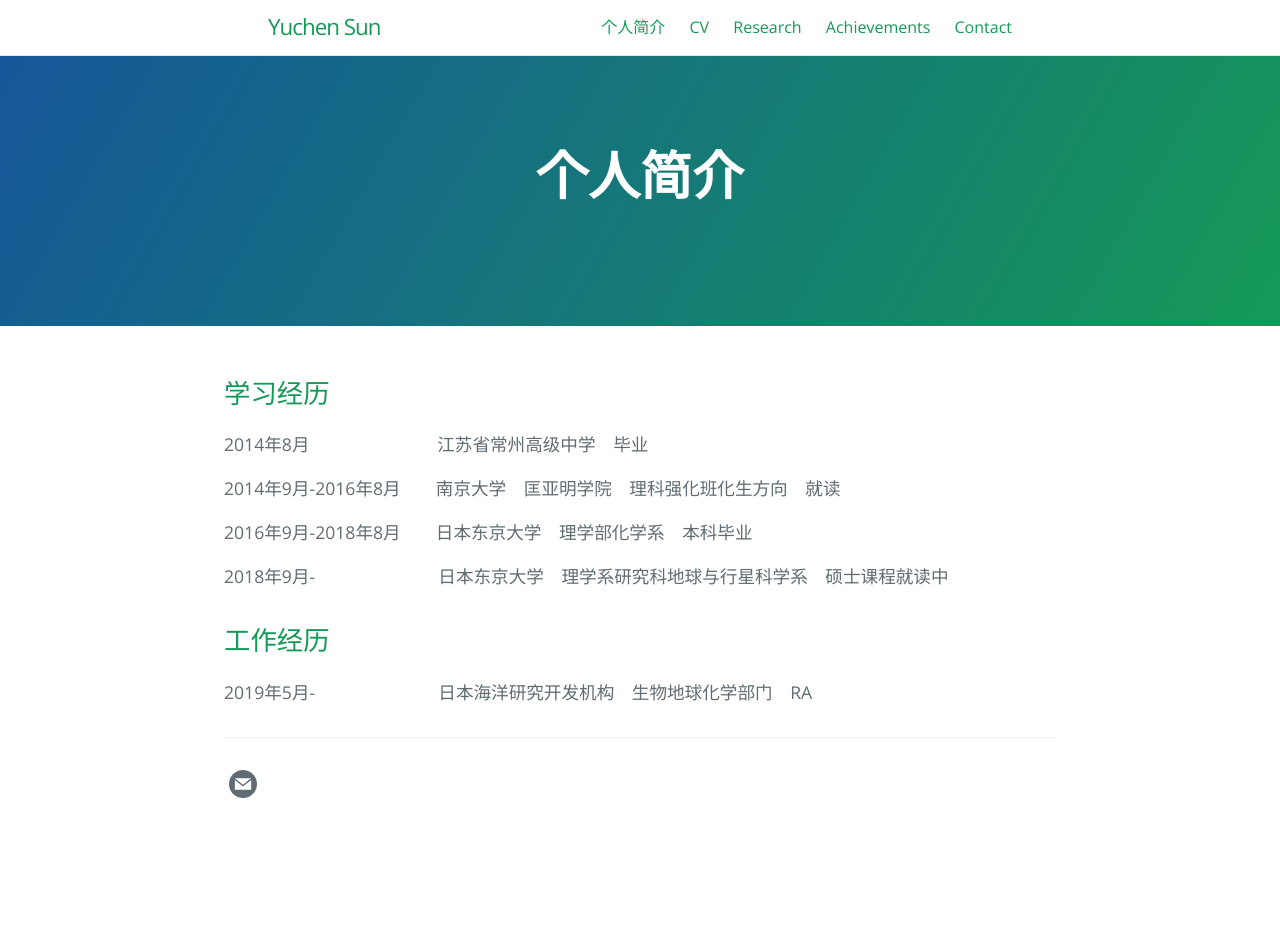
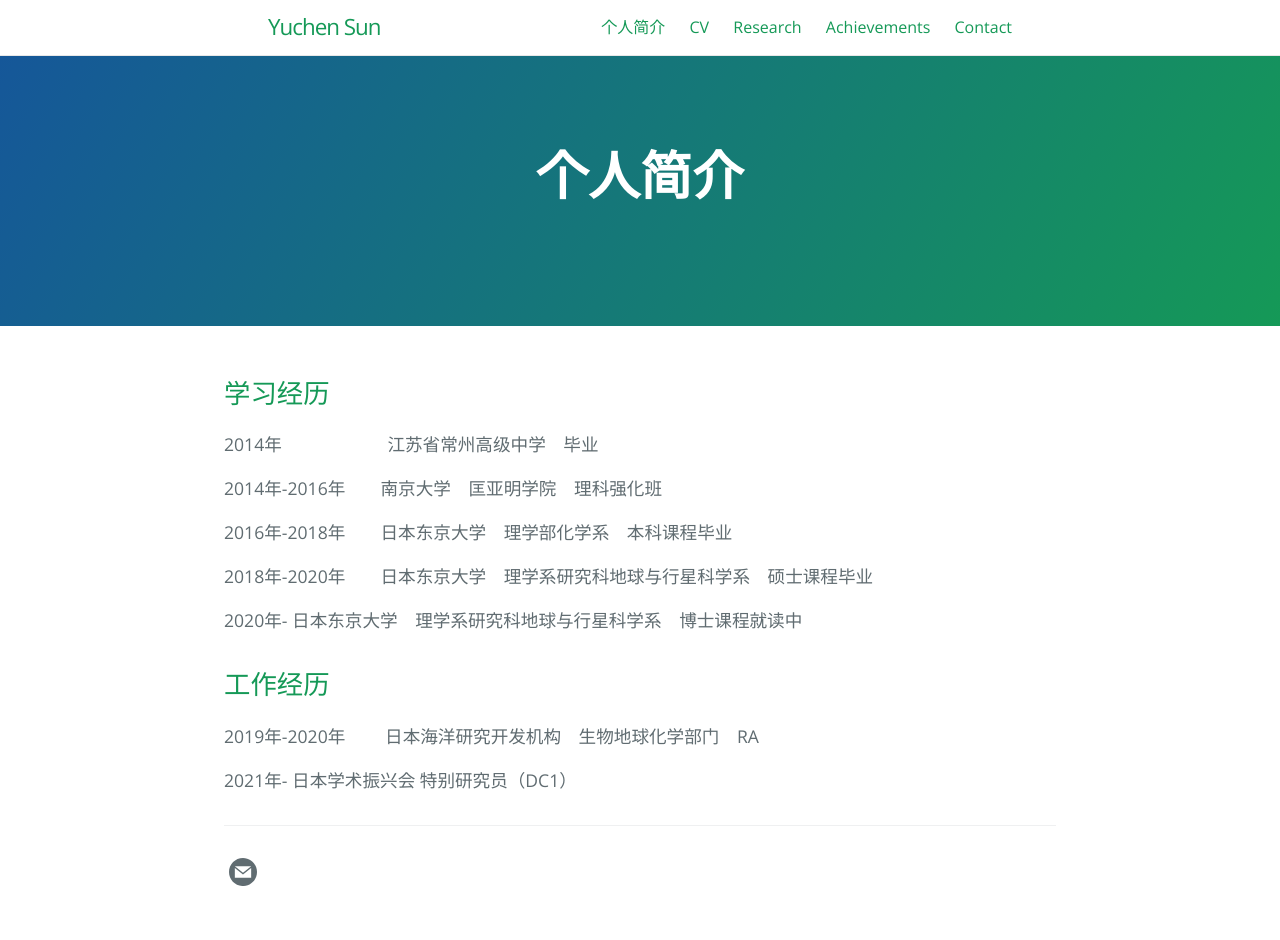
Before and after one commit to sonyuushin/sonyuushin.github.io, a Jekyll site: the page built from zhongwen.md, in a window 1280 px wide. Built offline with Jekyll 4.4.1, drawn with Linux system fonts in a browser that asks for light colours; before the commit the page ends 900 px from its top, so only the background shows below that.

Commit message:
Update zhongwen.md

```diff
--- a/zhongwen.md
+++ b/zhongwen.md
@@ -9,14 +9,19 @@ order: 3
 
 ## 学习经历
 
-2014年8月　　　　　　　 江苏省常州高级中学　毕业
+2014年　　　　　　江苏省常州高级中学　毕业
 
-2014年9月-2016年8月　　南京大学　匡亚明学院　理科强化班化生方向　就读
+2014年-2016年　　南京大学　匡亚明学院　理科强化班
 
-2016年9月-2018年8月　　日本东京大学　理学部化学系　本科毕业
+2016年-2018年　　日本东京大学　理学部化学系　本科课程毕业
 
-2018年9月-　　　　　　　日本东京大学　理学系研究科地球与行星科学系　硕士课程就读中
+2018年-2020年　　日本东京大学　理学系研究科地球与行星科学系　硕士课程毕业
+
+2020年-         日本东京大学　理学系研究科地球与行星科学系　博士课程就读中
+
 
 ## 工作经历
 
-2019年5月-　　　　　　　日本海洋研究开发机构　生物地球化学部门　RA
+2019年-2020年　　  日本海洋研究开发机构　生物地球化学部门　RA
+
+2021年-           日本学术振兴会 特别研究员（DC1）
```
